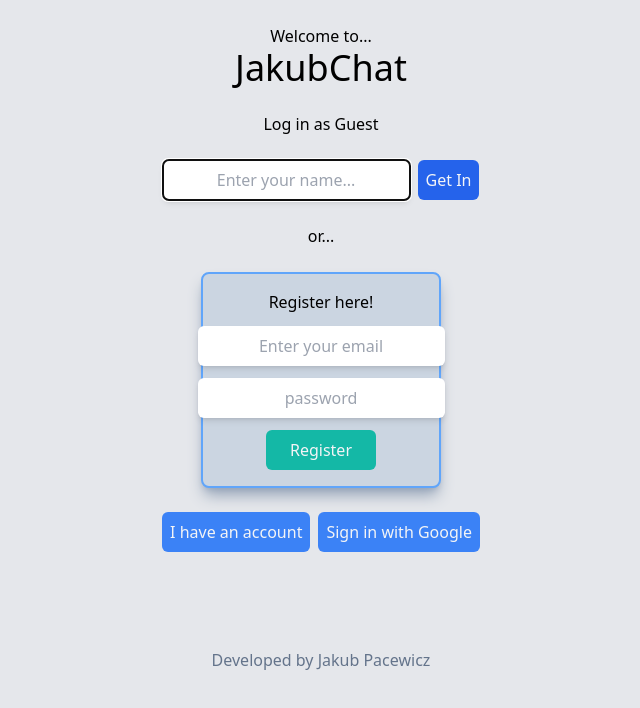
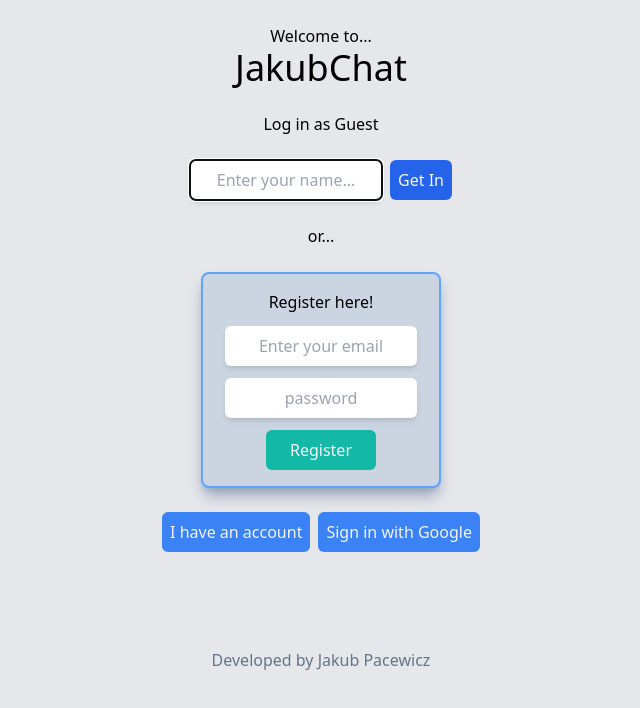
Before and after one commit to pecet3/amber-chat, a React (Vite) app: page / in a window 1280 px wide. Shown: the top 708 px of the page, without its empty margins (319-959 px from the left). Built offline with nearby package versions, Linux system fonts and the light colour scheme; no server answers; what prettier-plugin-tailwindcss would draw is missing.

Commit message:
updated group

```diff
--- a/src/index.css
+++ b/src/index.css
@@ -10,7 +10,7 @@
   }
 
   .inputElement {
-    @apply rounded-md p-2 text-center shadow-md
+    @apply rounded-md p-2 text-center shadow-md w-48
   }
 
   .form {
```
